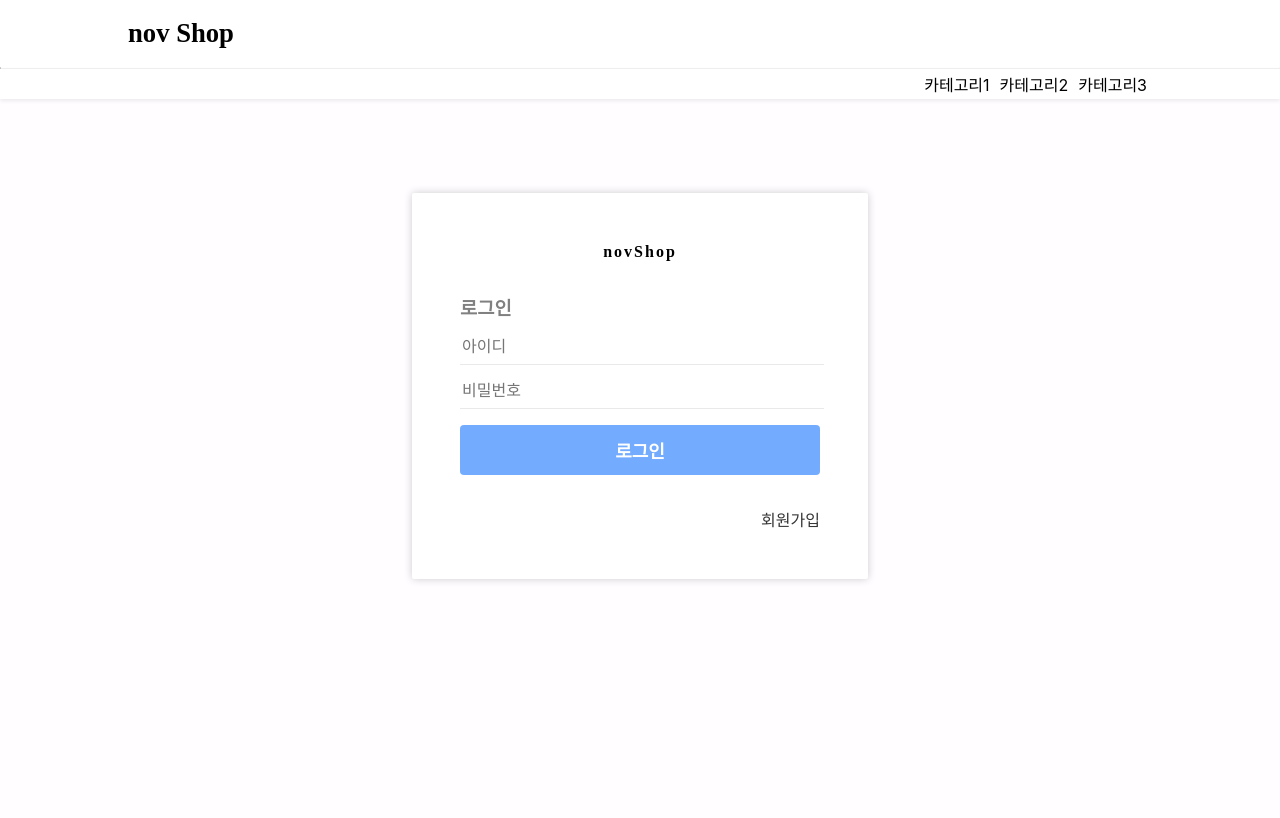
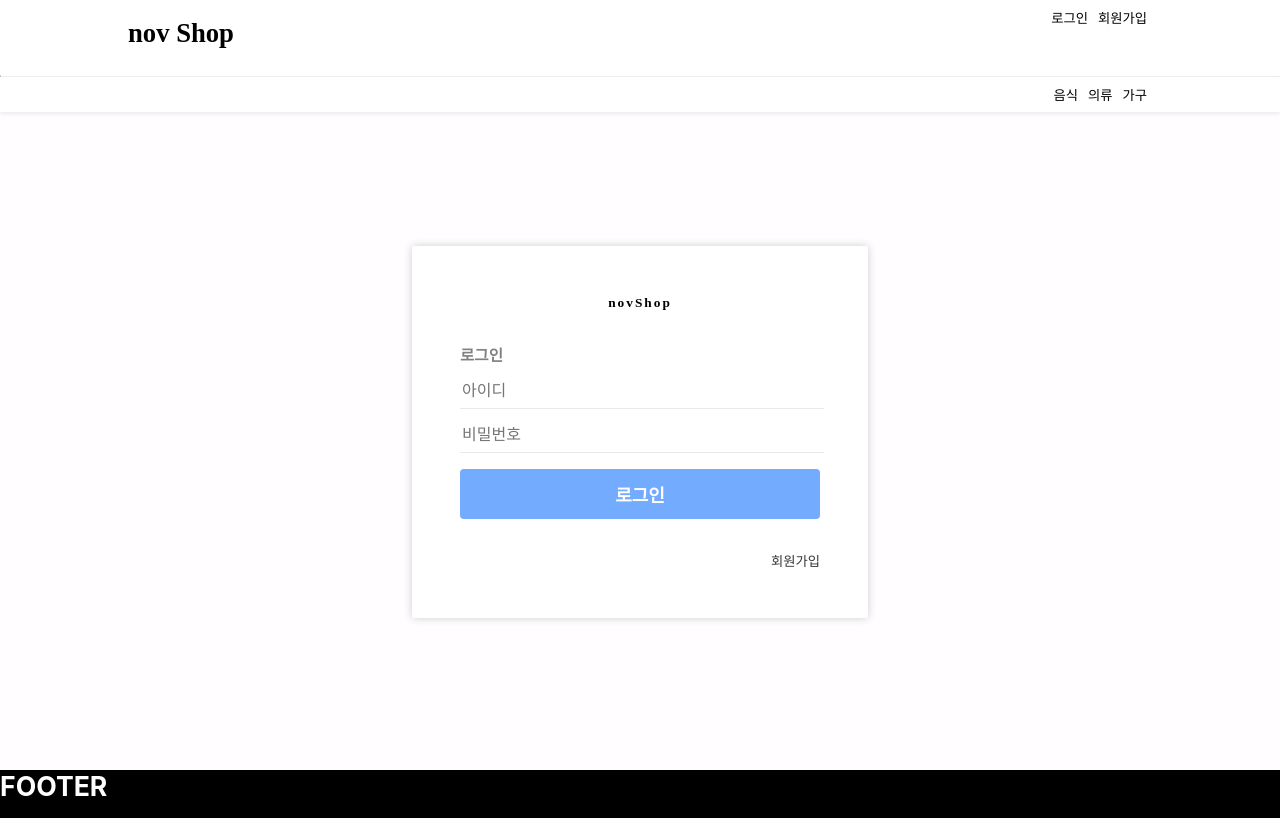
Before and after one commit to 17-sss/MERN_Project, a React (Create React App) app in the folder novshop/frontend_novshop/: page /login in a window 1280 px wide. Built offline with nearby package versions, Linux system fonts and the light colour scheme.

Commit message:
200814_1626

```diff
--- a/novshop/frontend_novshop/src/App.js
+++ b/novshop/frontend_novshop/src/App.js
@@ -2,6 +2,7 @@
 import { Route } from 'react-router-dom';
 
 import Header from './components/base/Header';
+import Footer from './components/base/Footer';
 
 import MainPage from './pages/MainPage';
 import ShoppingPage from './pages/ShoppingPage';
@@ -29,6 +30,9 @@
       <Route component = {LoginPage} path = "/login" />
       {/* // Member (회원정보) */}
       <Route component = {MemberPage} path = "/member/@:username" />
+
+
+      <Footer/>
     </>
   )
 }
--- a/novshop/frontend_novshop/src/components/auth/AuthTemplate.js
+++ b/novshop/frontend_novshop/src/components/auth/AuthTemplate.js
@@ -3,7 +3,7 @@
 import {CustomLink} from '../common/StyleUtilModels'
 
 const AuthTemplateBlock = styled.div`
-    height: 70vh;
+    height: 80vh;
 
     /* flex로 내부 내용 중앙 정렬 */
     display: flex;
--- /dev/null
+++ b/novshop/frontend_novshop/src/components/base/Footer.js
@@ -0,0 +1,18 @@
+import React from 'react';
+/*
+import styled, {css} from 'styled-components';
+import {MarginBlock, CustomLink} from '../common/StyleUtilModels';
+*/
+
+const Footer = () => {
+    return (
+        <div style = {{
+            height: "3rem",
+            backgroundColor: "black",
+        }}>
+            <h1 style={{color: "white"}}>FOOTER</h1>
+        </div>
+    )
+};
+
+export default Footer;
--- a/novshop/frontend_novshop/src/components/base/Header.js
+++ b/novshop/frontend_novshop/src/components/base/Header.js
@@ -1,55 +1,133 @@
 import React from 'react';
-import styled from 'styled-components';
+import styled, {css} from 'styled-components';
 import {MarginBlock, CustomLink} from '../common/StyleUtilModels';
 
-const HeaderBlock = styled.div`
-    position: fixed;
+// ***************************************************************************************************************
+// ***************************************************************************************************************
+
+// *** HeaderWrapper, 헤더 Wrapper ***
+const HeaderWrapper = styled.div`
+    position: ${(props) => props.position};
     background-color: ${(props) => props.backgroundColor || "white"};
     width: ${(props) => props.width === undefined ? "100%" : props.width};
     box-shadow: ${(props) => props.boxShadow || "rgba(0, 0, 0, 0.08) 0px 2px 4px"};
 `;
 
-const HeaderCategory = styled.div`
-    padding: ${props => props.padding === undefined ? "0.2rem 0" : props.padding};
-    float: right;
+// *** HeaderBlock, 헤더 Block ***
+const HeaderBlock = styled.div`
+    position: ${(props) => props.position && 'relative'};
+    height: 75px;
 `;
 
-const StyledH1 = styled.h1`
+// *** HearderUl / Li ▶ 헤더 카테고리용 ui, li ***  [START]
+/*
+    오른쪽으로 순서대로 정렬하기 위해,
+    ul 개체에서 float right 해준 후,
+    li 태그에서 float left  해주면
+    오른쪽으로 순서대로 정렬됨
+*/
+const HeaderUl = styled.ul`
+    padding: ${props => props.padding === undefined ? "0.5rem 0 0 0" : props.padding};
+    float: ${props => props.float || 'right'};
+    position: ${props => props.posRelative && 'relative'};
+`;
+
+const HeaderLi = styled.li`
+    margin-bottom: 0.5rem;
+    float: ${props => props.float || 'left'};
+`;
+// *** HearderUl / Li ▶ 헤더 카테고리용 ui, li ***  [END]
+
+// *** HeaderLogo, 헤더 로고 ***
+const HeaderLogo = styled.h1`
+    position: ${props => props.posAbsolute && 'absolute'};
+    float: left;
     font-family: "Bauhaus 93";
     font-size: ${props => props.fontSize === undefined ? "20pt" : props.fontSize};
 `;
 
-const StyledHr = styled.hr`
+// *** HeaderHr, 헤더 구분선 ***
+const HeaderHr = styled.hr`
     margin: 0;
     border-top: 0.7px solid rgb(255, 253, 255);
 `;
 
+// *** EmptyBlock ***
+// HeaderBlock position이 fixed일 경우 사용하는 (height 조절용) 컴포넌트
 const EmptyBlock = styled.div`
-    height: 6.6rem;
-    background-color: rgb(255, 253, 255);
+    ${props =>
+        props.off ||
+        css`
+            height: 6.6rem;
+            background-color: rgb(255, 253, 255);
+        `
+    }
 `;
 
-const Header = () => {
+// ***************************************************************************************************************
+// ***************************************************************************************************************
+
+
+const Header = (props) => {
+    const categorySample = ['음식', '의류', '가구'];
+    const authSample = ['로그인', '회원가입'];
+
     return (
         <>
-            <HeaderBlock>
+            <HeaderWrapper id  = {props.id}>
+
                 <MarginBlock>
-                    <StyledH1>nov Shop</StyledH1>
+                    <HeaderBlock>
+                        <HeaderLogo posAbsolute>
+                            <CustomLink
+                                to = '/'
+                                margin = '0'
+                                hoveroff = 'true'
+                            >
+                                nov Shop
+                            </CustomLink>
+                        </HeaderLogo>
+
+                        <HeaderUl posRelative>
+                            {authSample.map((item, i) => {
+                                return (
+                                    <HeaderLi key = {i}>
+                                        <CustomLink to = {() => {return item === '로그인' ? '/login' : '/member/join' }}>
+                                            {item}
+                                        </CustomLink>
+                                    </HeaderLi>
+                                );
+                            })}
+                        </HeaderUl>
+                        <div style = {{clear: "right"}} />
+
+
+                    </HeaderBlock>
                 </MarginBlock>
 
-                <StyledHr />
+                <HeaderHr />
 
                 <MarginBlock>
-                    <HeaderCategory>
-                        <CustomLink>카테고리1</CustomLink>
-                        <CustomLink>카테고리2</CustomLink>
-                        <CustomLink>카테고리3</CustomLink>
-                    </HeaderCategory>
+                    <HeaderUl>
+                        {categorySample.map((item, i) => {
+                            return (
+                                <HeaderLi key = {i}>
+                                    <CustomLink to = {'/shopping/@' + i}>
+                                        {item}
+                                    </CustomLink>
+                                </HeaderLi>
+                            );
+                        })}
+                    </HeaderUl>
+
+                    {/* ▼ 이거있어야 위에서 사용한 float right 무효화가능 */}
+                    <div style = {{clear: "right"}} />
                 </MarginBlock>
 
-            </HeaderBlock>
 
-            <EmptyBlock />
+            </HeaderWrapper>
+
+            <EmptyBlock off />
         </>
     );
 };
--- a/novshop/frontend_novshop/src/components/common/StyleUtilModels.js
+++ b/novshop/frontend_novshop/src/components/common/StyleUtilModels.js
@@ -22,7 +22,8 @@
     }
 
     &:hover {
-        color: rgb(83, 83, 83);
+        ${props => props.hoveroff ||
+            "color: rgb(83, 83, 83)"};
     }
 `;
 // **********************************************************************************
--- a/novshop/frontend_novshop/src/index.css
+++ b/novshop/frontend_novshop/src/index.css
@@ -3,6 +3,12 @@
   height: 100%;
   margin: 0;
   padding: 0;
+}
+
+ol, ul {
+  list-style: none;
+  margin:0px;
+  padding:0px;
 }
 /* END */
 
@@ -12,9 +18,12 @@
   font-family: -apple-system, BlinkMacSystemFont, 'Segoe UI', 'Roboto', 'Oxygen',
     'Ubuntu', 'Cantarell', 'Fira Sans', 'Droid Sans', 'Helvetica Neue',
     sans-serif;
+  font-size: 10pt;
   -webkit-font-smoothing: antialiased;
   -moz-osx-font-smoothing: grayscale;
 }
+
+
 
 
 code {
```
